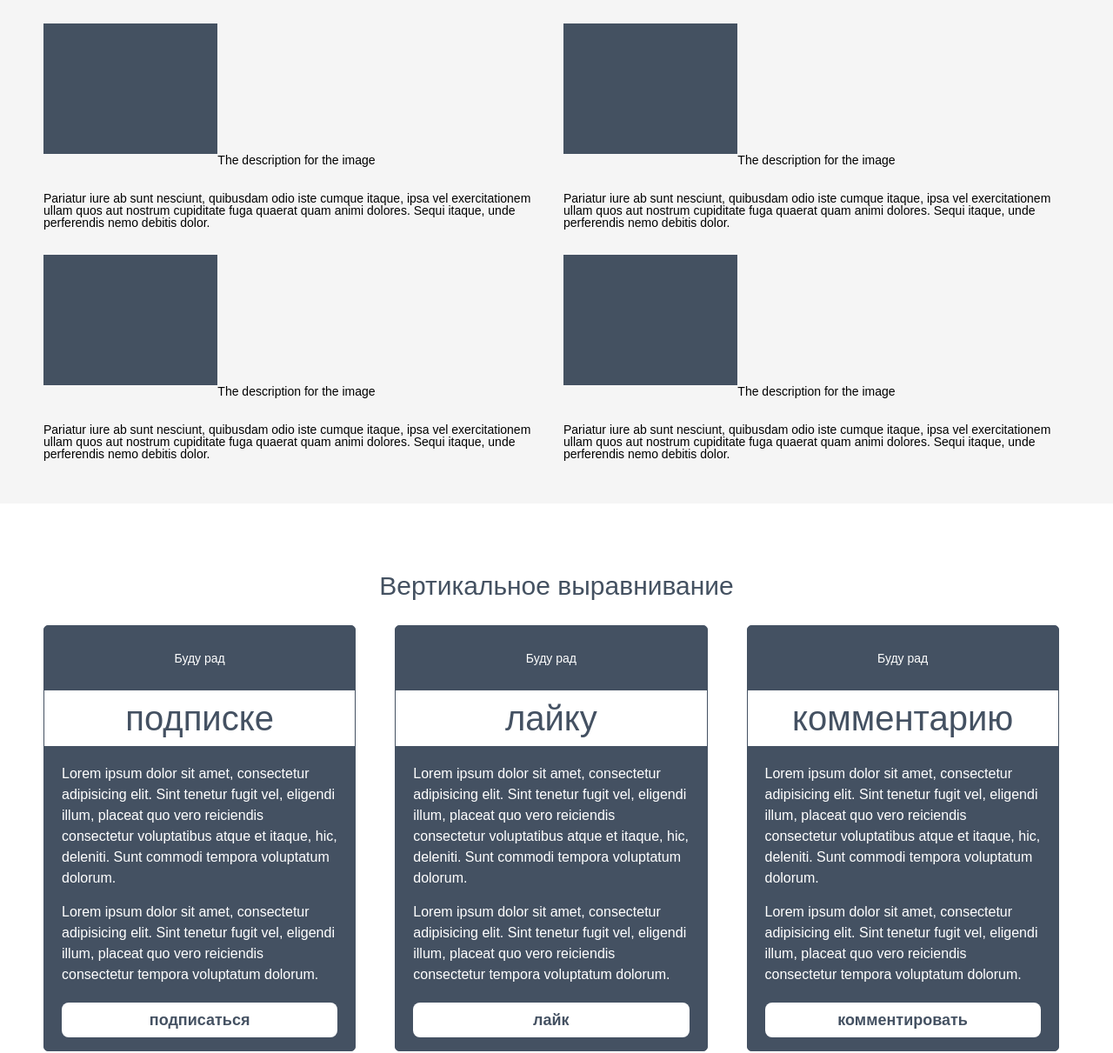
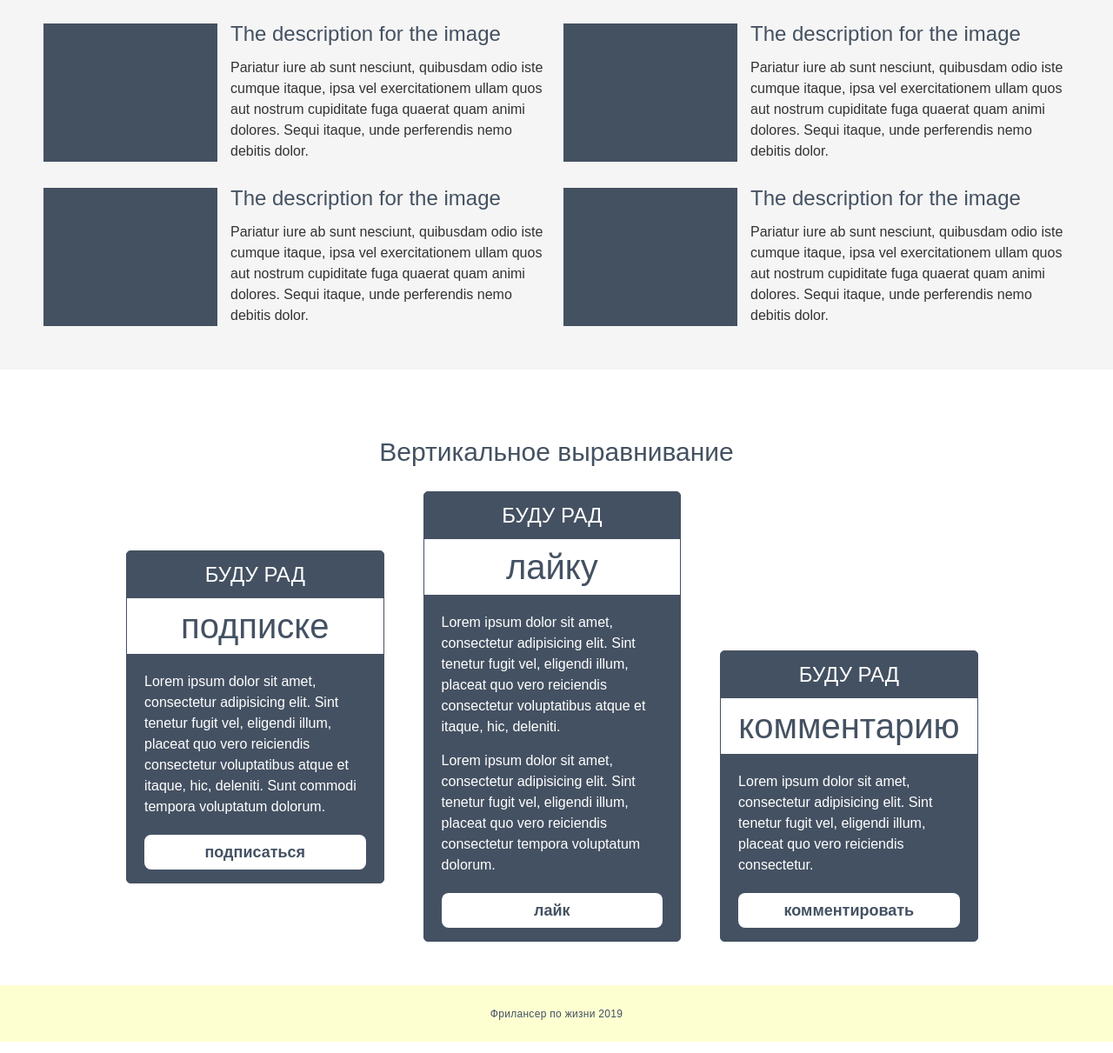
Before and after one commit to romchesko-pazzi/flex-practise, a plain HTML site: page index.html in a window 1280 px wide. Shown: the part 732-1943 px from the top of the page at 87% size. Drawn offline with Linux system fonts and the light colour scheme.

Commit message:
feat: add structure

```diff
--- a/index.html
+++ b/index.html
@@ -16,7 +16,7 @@
                 <div class="container">
                     <div class="header__row">
                         <div class="header__text">
-                            <h1 class="header__title">Привет, друг!</h1>
+                            <div class="header__title">Привет, друг!</div>
                             <ul class="header__list">
                                 <li>У тебя все получится!</li>
                                 <li>Никогда не сдавайся!</li>
@@ -50,40 +50,47 @@
                     <div class="columns__title title">Колонки с flex-контейнерами</div>
                     <div class="columns__row">
                         <div class="columns__column">
-                            <img class="columns__image" src="img/image_3.jpg" alt="">
-                            <div class="columns__text">
-                                <div class="columns__title">The description for the image</div>
-                                <div class="columns__paragraph">Pariatur iure ab sunt nesciunt, quibusdam odio iste
+                            <div class="item__row">
+                                <img class="item__image" src="img/image_3.jpg" alt="">
+                                <div class="item__text">
+                                    <div class="item__title-title">The description for the image</div>
+                                    <div class="item__paragraph">Pariatur iure ab sunt nesciunt, quibusdam odio iste
                                         cumque itaque, ipsa vel exercitationem ullam quos aut nostrum cupiditate
                                         fuga quaerat quam animi dolores. Sequi itaque, unde perferendis nemo debitis
                                         dolor.</div>
                                 </div>
                             </div>
+                        </div>
                         <div class="columns__column">
-                            <img class="columns__image" src="img/image_3.jpg" alt="">
-                            <div class="columns__text">
-                                <div class="columns__title">The description for the image</div>
-                                <div class="columns__paragraph">Pariatur iure ab sunt nesciunt, quibusdam odio iste
+                            <div class="item__row">
+                                <img class="item__image" src="img/image_3.jpg" alt="">
+                                <div class="item__text">
+                                    <div class="item__title-title">The description for the image</div>
+                                    <div class="item__paragraph">Pariatur iure ab sunt nesciunt, quibusdam odio iste
                                         cumque itaque, ipsa vel exercitationem ullam quos aut nostrum cupiditate
                                         fuga quaerat quam animi dolores. Sequi itaque, unde perferendis nemo debitis
                                         dolor.</div>
                                 </div>
                             </div>
+                        </div>
                         <div class="columns__column">
-                            <img class="columns__image" src="img/image_3.jpg" alt="">
-                            <div class="columns__text">
-                                <div class="columns__title">The description for the image</div>
-                                <div class="columns__paragraph">Pariatur iure ab sunt nesciunt, quibusdam odio iste
+                            <div class="item__row">
+                                <img class="item__image" src="img/image_3.jpg" alt="">
+                                <div class="item__text">
+                                    <div class="item__title-title">The description for the image</div>
+                                    <div class="item__paragraph">Pariatur iure ab sunt nesciunt, quibusdam odio iste
                                         cumque itaque, ipsa vel exercitationem ullam quos aut nostrum cupiditate
                                         fuga quaerat quam animi dolores. Sequi itaque, unde perferendis nemo debitis
                                         dolor.</div>
                                 </div>
                             </div>
+                        </div>
                         <div class="columns__column">
-                            <img class="columns__image" src="img/image_3.jpg" alt="">
-                            <div class="columns__text">
-                                <div class="columns__title">The description for the image</div>
-                                <div class="columns__paragraph">Pariatur iure ab sunt nesciunt, quibusdam odio iste
+                            <div class="item__row">
+                                <img class="item__image" src="img/image_3.jpg" alt="">
+                                <div class="item__text">
+                                    <div class="item__title-title">The description for the image</div>
+                                    <div class="item__paragraph">Pariatur iure ab sunt nesciunt, quibusdam odio iste
                                         cumque itaque, ipsa vel exercitationem ullam quos aut nostrum cupiditate
                                         fuga quaerat quam animi dolores. Sequi itaque, unde perferendis nemo debitis
                                         dolor.</div>
@@ -91,22 +98,21 @@
                             </div>
                         </div>
                     </div>
+                </div>
             </section>
             <section class="vertical">
-                <div class="container">
+                <div class="container-vert">
                     <div class="vertical__title title">Вертикальное выравнивание</div>
                     <div class="vertical__row">
-                        <div class="vertical__column">
+                        <div class="vertical__column column1">
                             <div class="vertical__item">
-                                <div class="vertical__title">Буду рад</div>
+                                <div class="vertical__title-title">Буду рад</div>
                                 <div class="vertical__subtitle">подписке</div>
                                 <div class="vertical__text">
                                     <p>Lorem ipsum dolor sit amet, consectetur adipisicing elit. Sint tenetur fugit
                                         vel, eligendi illum, placeat quo vero reiciendis consectetur voluptatibus
                                         atque et itaque, hic, deleniti. Sunt commodi tempora voluptatum dolorum.</p>
-                                    <p>Lorem ipsum dolor sit amet, consectetur adipisicing elit. Sint tenetur fugit
-                                        vel, eligendi illum, placeat quo vero reiciendis consectetur tempora
-                                        voluptatum dolorum.</p>
+
                                 </div>
                                 <a class="vertical__button"
                                     href="https://www.youtube.com/c/FreelancerLifeStyle">подписаться</a>
@@ -114,12 +120,12 @@
                         </div>
                         <div class="vertical__column">
                             <div class="vertical__item">
-                                <div class="vertical__title">Буду рад</div>
+                                <div class="vertical__title-title">Буду рад</div>
                                 <div class="vertical__subtitle">лайку</div>
                                 <div class="vertical__text">
                                     <p>Lorem ipsum dolor sit amet, consectetur adipisicing elit. Sint tenetur fugit
                                         vel, eligendi illum, placeat quo vero reiciendis consectetur voluptatibus
-                                        atque et itaque, hic, deleniti. Sunt commodi tempora voluptatum dolorum.</p>
+                                        atque et itaque, hic, deleniti.</p>
                                     <p>Lorem ipsum dolor sit amet, consectetur adipisicing elit. Sint tenetur fugit
                                         vel, eligendi illum, placeat quo vero reiciendis consectetur tempora
                                         voluptatum dolorum.</p>
@@ -128,17 +134,13 @@
                                     href="https://www.youtube.com/c/FreelancerLifeStyle">лайк</a>
                             </div>
                         </div>
-                        <div class="vertical__column">
+                        <div class="vertical__column column3">
                             <div class="vertical__item">
-                                <div class="vertical__title">Буду рад</div>
+                                <div class="vertical__title-title">Буду рад</div>
                                 <div class="vertical__subtitle">комментарию</div>
                                 <div class="vertical__text">
                                     <p>Lorem ipsum dolor sit amet, consectetur adipisicing elit. Sint tenetur fugit
-                                        vel, eligendi illum, placeat quo vero reiciendis consectetur voluptatibus
-                                        atque et itaque, hic, deleniti. Sunt commodi tempora voluptatum dolorum.</p>
-                                    <p>Lorem ipsum dolor sit amet, consectetur adipisicing elit. Sint tenetur fugit
-                                        vel, eligendi illum, placeat quo vero reiciendis consectetur tempora
-                                        voluptatum dolorum.</p>
+                                        vel, eligendi illum, placeat quo vero reiciendis consectetur.</p>
                                 </div>
                                 <a class="vertical__button"
                                     href="https://www.youtube.com/c/FreelancerLifeStyle">комментировать</a>
```
Lines whose indentation alone changed are shown as unchanged.
